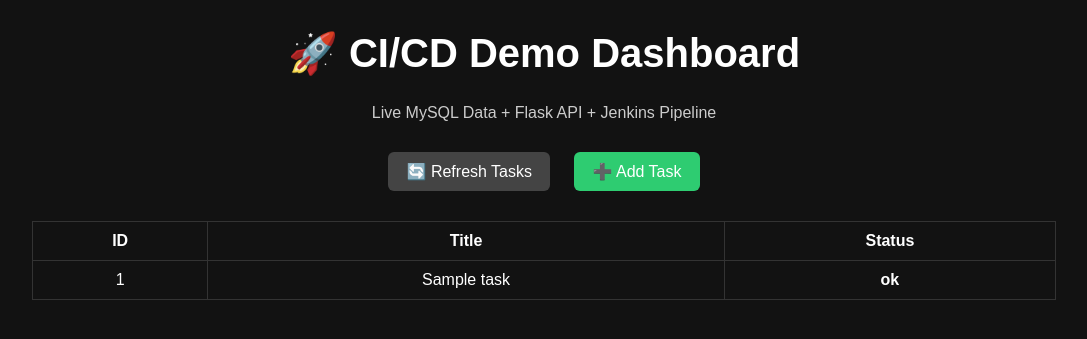
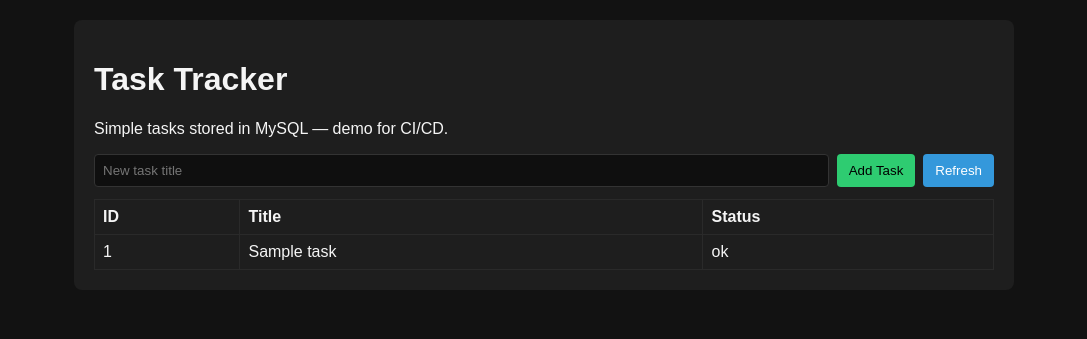
Before and after one commit to snehhkrp/cicd-pipeline, a Flask app: template templates/index.html in a window 1280 px wide. Shown: the top 339 px of the page, without its empty margins (96-1183 px from the left). Run offline with Flask 3, Linux system fonts and the light colour scheme; the template is opened without the code that fills it: most values are stand-ins (such as "Sample title", 1, 10 or a date in 2020); parts of the project's set-up code (start-up, migrations or seed data) failed here and were passed over.

Commit message:
Fix flake8 warnings and clean app.py

```diff
--- a/app.py
+++ b/app.py
@@ -1,135 +1,30 @@
-# # from flask import Flask, render_template
+from flask import Flask, render_template, request, jsonify
+from db import add_task, get_tasks  # db functions
 
-# # app = Flask(__name__)
-
-# # @app.route("/")
-# # def home():
-# #     return render_template("index.html")
-
-# # if __name__ == "__main__":
-# #     app.run(host="0.0.0.0", port=5000)
-
-
-# import os
-# from flask import Flask, render_template, jsonify
-
-# app = Flask(__name__)
-
-# # Read build version from env (set by Jenkins)
-# BUILD_VERSION = os.getenv("BUILD_VERSION", "dev-local")
-
-
-# @app.route("/")
-# def home():
-#     return render_template("index.html", build_version=BUILD_VERSION)
-
-
-# @app.route("/health")
-# def health():
-#     """
-#     Simple health check endpoint for CI/CD and monitoring.
-#     """
-#     return jsonify(
-#         status="ok",
-#         build_version=BUILD_VERSION
-#     ), 200
-
-
-# if __name__ == "__main__":
-#     # Local dev only; in Docker we use gunicorn
-#     app.run(host="0.0.0.0", port=5000)
-
-
-
-#--- app.py revised version ---
-from flask import Flask, render_template, jsonify, request
-import mysql.connector
-import os
 
 app = Flask(__name__)
 
 
-# ---------------------------------------------------------
-# Database Connection (auto-detect: local or container)
-# ---------------------------------------------------------
-def get_db_connection():
-    db_host = "localhost"
-
-    # When running inside Docker
-    if os.environ.get("DOCKER_ENV") == "true":
-        db_host = "host.docker.internal"
-
-    return mysql.connector.connect(
-        host=db_host,
-        user="root",
-        password="pass123",   # Change if your MySQL password is different
-        database="cicd"
-    )
+@app.route("/")
+def home():
+    tasks = get_tasks()
+    return render_template("index.html", tasks=tasks)
 
 
-# ---------------------------------------------------------
-# Routes
-# ---------------------------------------------------------
+@app.route("/add", methods=["POST"])
+def add():
+    title = request.form.get("title")
+    if not title:
+        return "Missing title", 400
 
-@app.route("/")
-def home():
-    return render_template("index.html")
+    add_task(title)
+    return ("", 204)
 
 
 @app.route("/health")
 def health():
-    return jsonify({
-        "status": "ok",
-        "service": "cicd-demo-app",
-        "build_version": os.environ.get("BUILD_VERSION", "local")
-    })
+    return jsonify({"status": "ok"})
 
 
-# ----------- GET TASKS (READ) ----------------------------
-@app.route("/tasks", methods=["GET"])
-def get_tasks():
-    try:
-        db = get_db_connection()
-        cursor = db.cursor(dictionary=True)
-        cursor.execute("SELECT * FROM tasks")
-        rows = cursor.fetchall()
-        cursor.close()
-        db.close()
-
-        return jsonify(rows)
-
-    except Exception as e:
-        return jsonify({"error": str(e)}), 500
-
-
-# ----------- ADD TASK (CREATE) ---------------------------
-@app.route("/tasks", methods=["POST"])
-def add_task():
-    data = request.get_json()
-
-    if not data or "title" not in data:
-        return {"error": "Title is required"}, 400
-
-    try:
-        db = get_db_connection()
-        cursor = db.cursor()
-        cursor.execute(
-            "INSERT INTO tasks (title, status) VALUES (%s, %s)",
-            (data["title"], "pending")
-        )
-        db.commit()
-        cursor.close()
-        db.close()
-
-        return {"message": "Task added"}, 201
-
-    except Exception as e:
-        return {"error": str(e)}, 500
-
-
-# ---------------------------------------------------------
-# Run the app
-# ---------------------------------------------------------
 if __name__ == "__main__":
-    # Running locally
-    app.run(host="0.0.0.0", port=5000, debug=True)
+    app.run(debug=True)
--- a/requirements.txt
+++ b/requirements.txt
@@ -1,6 +1,6 @@
 flask
-gunicorn
+mysql-connector-python
 pytest
 flake8
 requests
-mysql-connector-python
+gunicorn
--- a/static/style.css
+++ b/static/style.css
@@ -177,74 +177,61 @@ body {
 
 
 body {
-    font-family: Arial, sans-serif;
-    background: #121212;
-    color: #fff;
-    margin: 0;
-    padding: 0;
+  font-family: Arial, Helvetica, sans-serif;
+  background: #121212;
+  color: #f5f5f5;
+  margin: 0;
+  padding: 20px;
 }
 
-.container {
-    width: 80%;
-    margin: 30px auto;
-    text-align: center;
+.wrap {
+  max-width: 900px;
+  margin: 0 auto;
+  padding: 20px;
+  background: #1e1e1e;
+  border-radius: 8px;
 }
 
-h1 {
-    font-size: 2.5rem;
-    font-weight: bold;
+.controls {
+  display: flex;
+  gap: 8px;
+  margin-bottom: 12px;
 }
 
-.subtitle {
-    margin-bottom: 20px;
-    color: #ccc;
+input#title {
+  flex: 1;
+  padding: 8px;
+  border-radius: 4px;
+  border: 1px solid #333;
+  background: #0f0f0f;
+  color: #fff;
 }
 
-.btn {
-    background: #444;
-    border: none;
-    padding: 10px 18px;
-    margin: 10px;
-    border-radius: 6px;
-    cursor: pointer;
-    color: white;
-    font-size: 1rem;
+button {
+  padding: 8px 12px;
+  border-radius: 4px;
+  border: none;
+  cursor: pointer;
 }
 
-.btn:hover {
-    background: #666;
+button#add {
+  background: #2ecc71;
+  color: #000;
 }
 
-.btn-green {
-    background: #2ecc71;
+button#refresh {
+  background: #3498db;
+  color: #fff;
 }
 
-.btn-green:hover {
-    background: #28b765;
+table {
+  width: 100%;
+  border-collapse: collapse;
 }
 
-.task-table {
-    width: 100%;
-    border-collapse: collapse;
-    margin-top: 20px;
+table th,
+table td {
+  border: 1px solid #2a2a2a;
+  padding: 8px;
+  text-align: left;
 }
-
-.task-table th, .task-table td {
-    border: 1px solid #333;
-    padding: 10px;
-}
-
-.badge {
-    padding: 5px 10px;
-    border-radius: 4px;
-    color: white;
-    font-weight: bold;
-}
-
-.badge.done {
-    background: #2ecc71;
-}
-
-.badge.pending {
-    background: #e67e22;
-}
--- a/templates/index.html
+++ b/templates/index.html
@@ -92,32 +92,37 @@
 </html> -->
 
 <!--  with db    -->
-<!DOCTYPE html>
-<html lang="en">
+<!doctype html>
+<html>
 <head>
-    <meta charset="UTF-8" />
-    <meta name="viewport" content="width=device-width, initial-scale=1.0" />
-    <title>CI/CD Pipeline Dashboard</title>
-    <link rel="stylesheet" href="/static/style.css" />
+  <meta charset="utf-8">
+  <title>Task Tracker (DB)</title>
+  <link rel="stylesheet" href="/static/style.css">
 </head>
 <body>
+  <div class="wrap">
+    <h1>Task Tracker</h1>
+    <p>Simple tasks stored in MySQL — demo for CI/CD.</p>
 
-    <div class="container">
-        <h1>🚀 CI/CD Demo Dashboard</h1>
-        <p class="subtitle">Live MySQL Data + Flask API + Jenkins Pipeline</p>
+    <div class="controls">
+      <input id="title" placeholder="New task title" />
+      <button id="add">Add Task</button>
+      <button id="refresh">Refresh</button>
+    </div>
 
-        <button id="refreshBtn" class="btn">🔄 Refresh Tasks</button>
-        <button id="addBtn" class="btn btn-green">➕ Add Task</button>
-
-        <table class="task-table">
+    <table id="tasks">
       <thead>
+        <tr><th>ID</th><th>Title</th><th>Status</th></tr>
+      </thead>
+      <tbody>
+        {% for t in tasks %}
         <tr>
-                    <th>ID</th>
-                    <th>Title</th>
-                    <th>Status</th>
+          <td>{{ t.id }}</td>
+          <td>{{ t.title }}</td>
+          <td>{{ t.status }}</td>
         </tr>
-            </thead>
-            <tbody id="taskBody"></tbody>
+        {% endfor %}
+      </tbody>
     </table>
   </div>
 
@@ -125,42 +130,33 @@
 async function loadTasks() {
   const res = await fetch("/tasks");
   const data = await res.json();
-
-            const tbody = document.getElementById("taskBody");
+  const tbody = document.querySelector("#tasks tbody");
   tbody.innerHTML = "";
-
-            data.forEach(task => {
-                const row = document.createElement("tr");
-                row.innerHTML = `
-                    <td>${task.id}</td>
-                    <td>${task.title}</td>
-                    <td>
-                        <span class="badge ${task.status}">
-                            ${task.status}
-                        </span>
-                    </td>
-                `;
-                tbody.appendChild(row);
+  data.forEach(t => {
+    const tr = document.createElement("tr");
+    tr.innerHTML = `<td>${t.id}</td><td>${t.title}</td><td>${t.status}</td>`;
+    tbody.appendChild(tr);
   });
 }
 
-        document.getElementById("refreshBtn").onclick = loadTasks;
-
-        document.getElementById("addBtn").onclick = async () => {
-            const title = prompt("Enter task name:");
-            if (!title) return;
-
+document.getElementById("add").onclick = async () => {
+  const title = document.getElementById("title").value.trim();
+  if (!title) {
+    alert("Enter a title");
+    return;
+  }
   await fetch("/tasks", {
     method: "POST",
-                headers: { "Content-Type": "application/json" },
-                body: JSON.stringify({ title })
+    headers: {"Content-Type": "application/json"},
+    body: JSON.stringify({title})
   });
-
+  document.getElementById("title").value = "";
   loadTasks();
 };
 
-        loadTasks();
+document.getElementById("refresh").onclick = loadTasks;
+
+window.onload = loadTasks;
 </script>
-
 </body>
 </html>
```
Also changed, not shown: READAME.md (+17 -0 lines), apppy.txt (added, +40 -0 lines), db.py (+60 -25 lines), schema.sql (+4 -7 lines), tests/test_app.py (+20 -6 lines), tests/test_db_api.py (added, +35 -0 lines), tests/test_jenkins_api.py (deleted, +0 -8 lines), 2 other files. Lines whose indentation alone changed are shown as unchanged.
